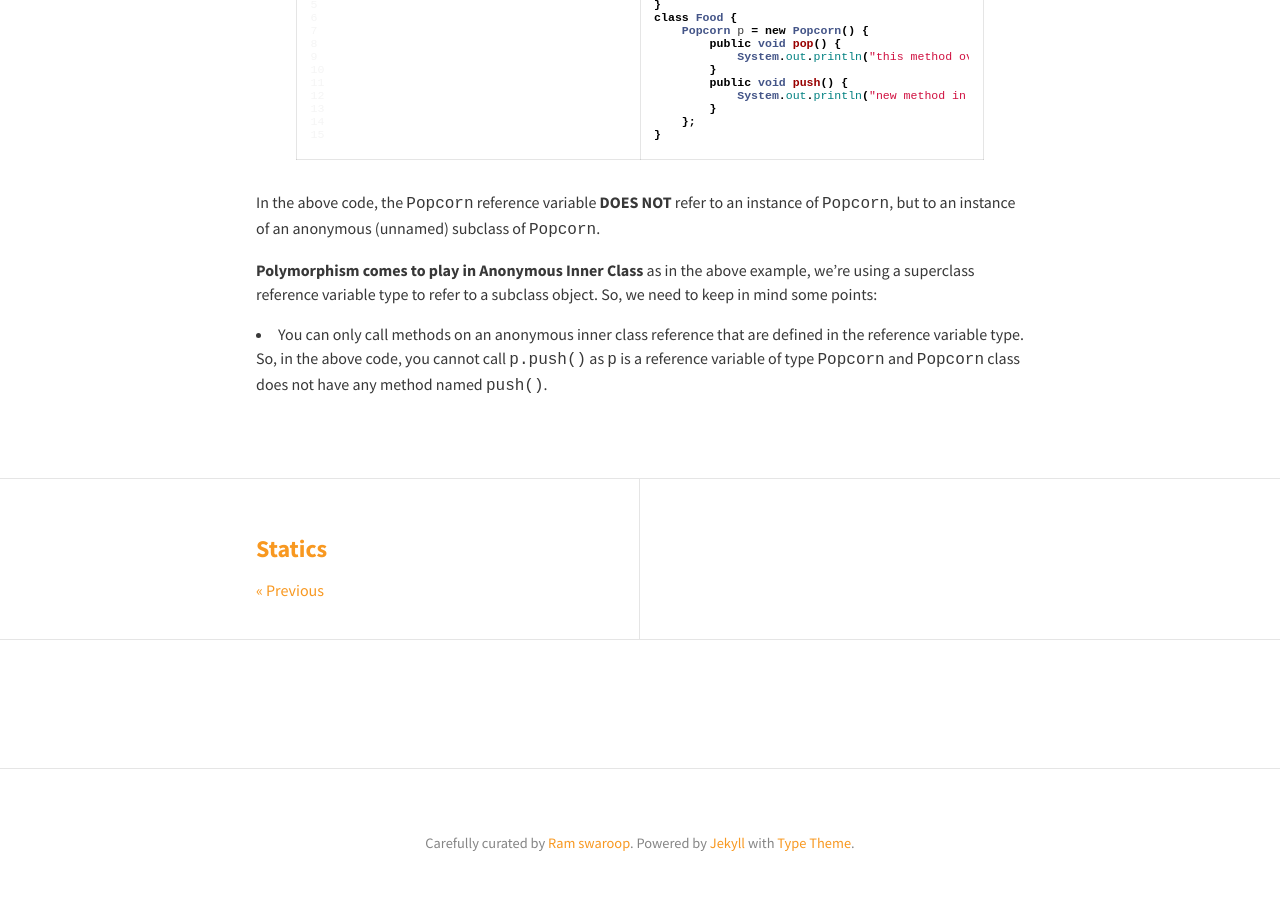
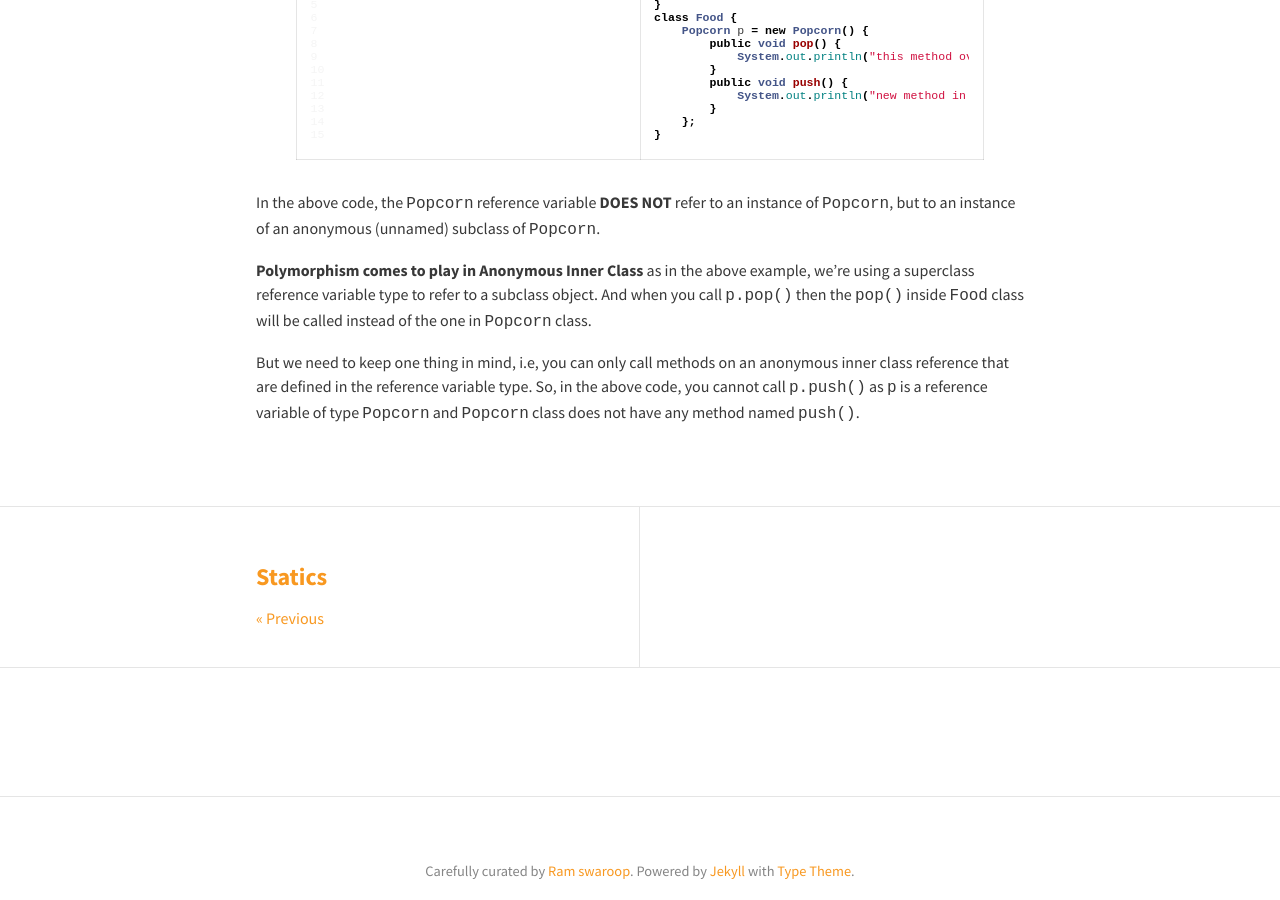
Before and after one commit to rampatra/JavaNotes, a Jekyll site: the page built from _posts/2015-08-20-nested-classes.md, in a window 1280 px wide and 900 px high, scrolled down 5702 px. Built offline with Jekyll 4.4.1, drawn with Linux system fonts in a browser that asks for light colours; nearby versions of some CDN libraries; comment, search, counter and statistics services are not loaded.

Commit message:
added content

```diff
--- a/_posts/2015-08-20-nested-classes.md
+++ b/_posts/2015-08-20-nested-classes.md
@@ -307,8 +307,9 @@ In the above code, the `Popcorn` reference variable __DOES NOT__ refer to an ins
 of an anonymous (unnamed) subclass of `Popcorn`.
 
 __Polymorphism comes to play in Anonymous Inner Class__ as in the above example, we're using a superclass reference
-variable type to refer to a subclass object. So, we need to keep in mind some points:
+variable type to refer to a subclass object. And when you call `p.pop()` then the `pop()` inside `Food` class will be
+called instead of the one in `Popcorn` class.
 
-* You can only call methods on an anonymous inner class reference that are defined in the reference variable type. So,
-in the above code, you cannot call `p.push()` as `p` is a reference variable of type `Popcorn` and `Popcorn` class does
-not have any method named `push()`.
+But we need to keep one thing in mind, i.e, you can only call methods on an anonymous inner class reference that are
+defined in the reference variable type. So, in the above code, you cannot call `p.push()` as `p` is a reference variable
+of type `Popcorn` and `Popcorn` class does not have any method named `push()`.
```
